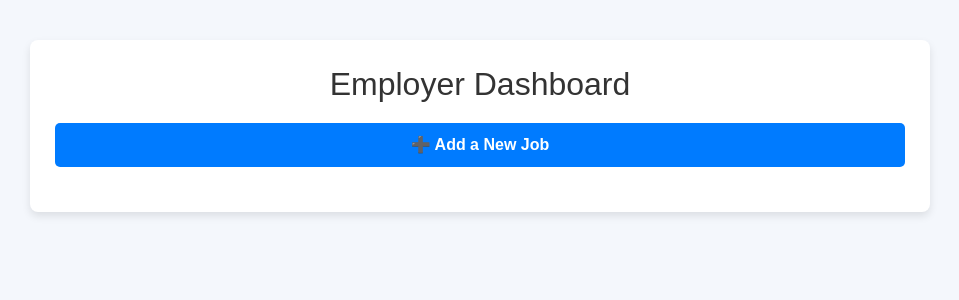
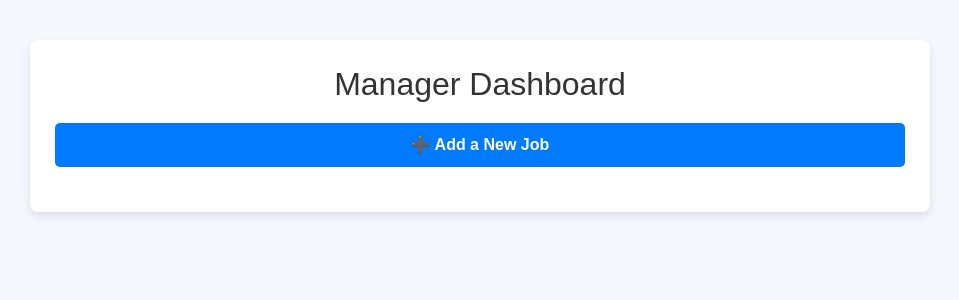
Before and after one commit to x24104191/sai-kumar-job, a Django app: template jobs/templates/employer_dashboard.html in a window 1280 px wide. Shown: the part 70-370 px from the top of the page, without its empty margins (160-1119 px from the left). Run offline with Django 5.2, Linux system fonts and the light colour scheme; the template is opened without the code that fills it, so the values that code supplies are empty; some libraries are stand-ins or nearby versions.

Commit message:
updated employee dashboard

```diff
--- a/jobs/templates/employer_dashboard.html
+++ b/jobs/templates/employer_dashboard.html
@@ -136,7 +136,7 @@
 
     <!-- Main Container -->
     <div class="container">
-        <h2>Employer Dashboard</h2>
+        <h2>Manager Dashboard</h2>
 
         <a href="{% url 'add_job' %}" class="add-job-btn">➕ Add a New Job</a>
 
```
